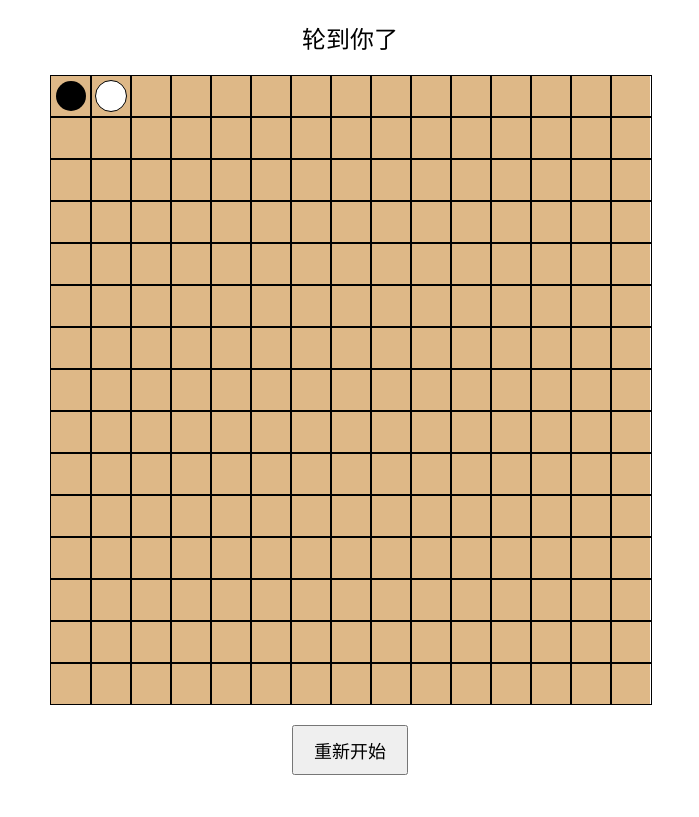
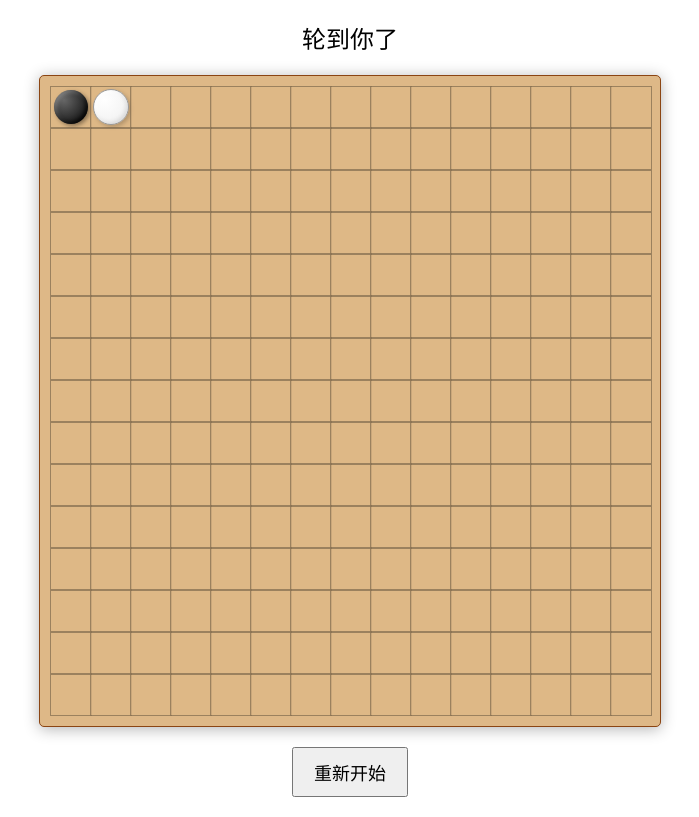
Before and after one commit to chentaiyu0336/Gomoku, a website: page index.html in a window 1280 px wide. Both pictures are taken after a click on the element 361 px from the left and 96 px from the top of the page. Shown: the whole page, without its empty margins (290-989 px from the left). Drawn offline with Linux system fonts and the light colour scheme.

Commit message:
[taiyu] adjusting board & chess pieces style

```diff
--- a/index.html
+++ b/index.html
@@ -11,35 +11,56 @@
             margin: 20px auto;
             width: 600px;
             background-color: #DEB887;
+            box-shadow: 0 2px 15px rgba(0, 0, 0, 0.3);
+            border: 1px solid #8B4513;
+            padding: 10px;
+            border-radius: 5px;
+            background-size: 40px 40px;
         }
         .cell {
             width: 40px;
             height: 40px;
-            border: 1px solid #000;
+            border: 1px solid rgba(0, 0, 0, 0.3);
             display: flex;
             align-items: center;
             justify-content: center;
             font-size: 30px;
             cursor: pointer;
             position: relative;
+            background: rgba(222, 184, 135, 0.7);
         }
         .cell::before {
             content: '';
             display: block;
-            width: 30px;
-            height: 30px;
+            width: 34px;
+            height: 34px;
             border-radius: 50%;
             position: absolute;
             top: 50%;
             left: 50%;
             transform: translate(-50%, -50%);
+            transition: all 0.2s ease;
         }
         .cell.X::before {
-            background-color: black;
+            background: radial-gradient(circle at 30% 30%, #666, #000);
+            box-shadow:
+                2px 2px 4px rgba(0, 0, 0, 0.4),
+                inset -2px -2px 4px rgba(0, 0, 0, 0.8),
+                inset 2px 2px 4px rgba(255, 255, 255, 0.3);
         }
         .cell.O::before {
-            background-color: white;
-            border: 1px solid black;
+            background: radial-gradient(circle at 30% 30%, #fff, #eee);
+            border: 1px solid #999;
+            box-shadow:
+                2px 2px 4px rgba(0, 0, 0, 0.2),
+                inset -2px -2px 4px rgba(0, 0, 0, 0.1),
+                inset 2px 2px 4px rgba(255, 255, 255, 0.8);
+        }
+        .cell:hover:not(.X):not(.O)::before {
+            content: '';
+            background-color: rgba(0, 0, 0, 0.1);
+            width: 34px;
+            height: 34px;
         }
         .status {
             text-align: center;
```
